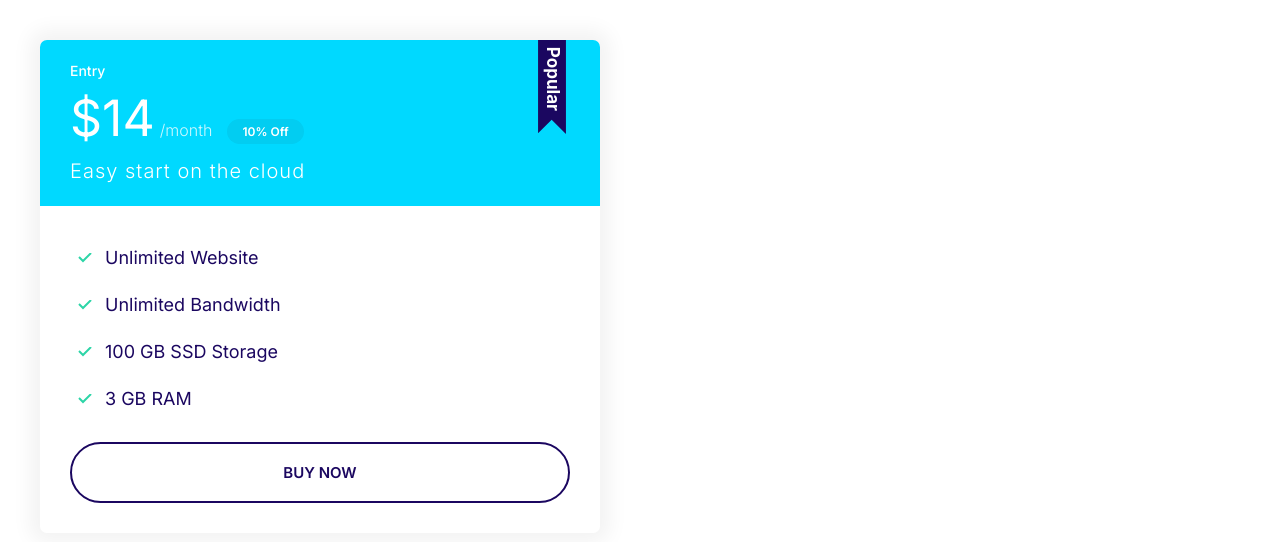
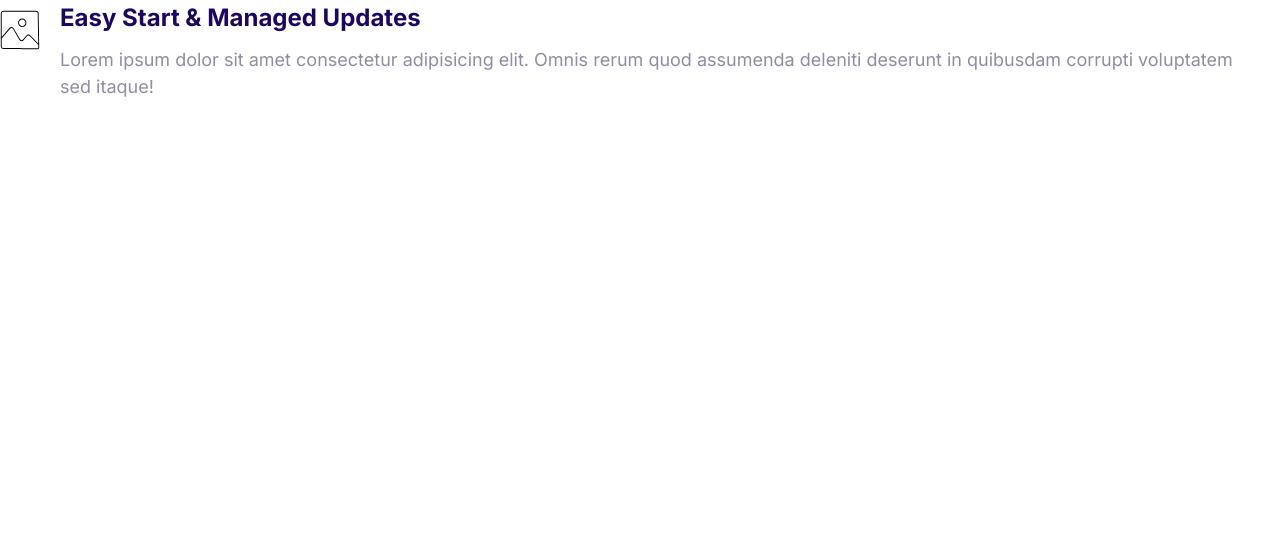
Before and after one commit to ShehryarAzhar/sherify, a plain HTML site: page index.html in a window 1280 px wide. Drawn offline with Linux system fonts and the light colour scheme.

Commit message:
Build the media-object component.

```diff
--- a/css/styles.css
+++ b/css/styles.css
@@ -360,3 +360,20 @@ a {
     font-size: 1.6rem;
   }
 }
+
+/* Media */
+.media {
+  display: flex;
+}
+
+.media__title {
+  margin-top: 0;
+}
+
+.media__body {
+  margin: 0 2rem;
+}
+
+.media__image {
+  margin-top: 1rem;
+}
--- a/index.html
+++ b/index.html
@@ -14,26 +14,19 @@
     <title>Document</title>
   </head>
   <body>
-    <div style="width: 50%; padding: 4rem">
-      <div class="plan plan--popular">
-        <div class="card card--secondary">
-          <header class="card__header">
-            <h3 class="plan__name">Entry</h3>
-            <span class="plan__price">$14</span>
-            <span class="plan__billing-cycle">/month</span>
-            <span class="badge badge--secondary badge--small">10% Off</span>
-            <span class="plan__description">Easy start on the cloud</span>
-          </header>
-          <div class="card__body">
-            <ul class="list list--tick">
-              <li class="list__item">Unlimited Website</li>
-              <li class="list__item">Unlimited Bandwidth</li>
-              <li class="list__item">100 GB SSD Storage</li>
-              <li class="list__item">3 GB RAM</li>
-            </ul>
-            <button class="btn btn--outline btn--block">Buy Now</button>
-          </div>
-        </div>
+    <div class="media">
+      <div class="media__image">
+        <svg class="icon icon--primary">
+          <use xlink:href="images/sprite.svg#snap"></use>
+        </svg>
+      </div>
+      <div class="media__body">
+        <h3 class="media__title">Easy Start & Managed Updates</h3>
+        <p>
+          Lorem ipsum dolor sit amet consectetur adipisicing elit. Omnis rerum
+          quod assumenda deleniti deserunt in quibusdam corrupti voluptatem sed
+          itaque!
+        </p>
       </div>
     </div>
   </body>
```
Also changed, not shown: components/media-components.html (added, +14 -0 lines).
